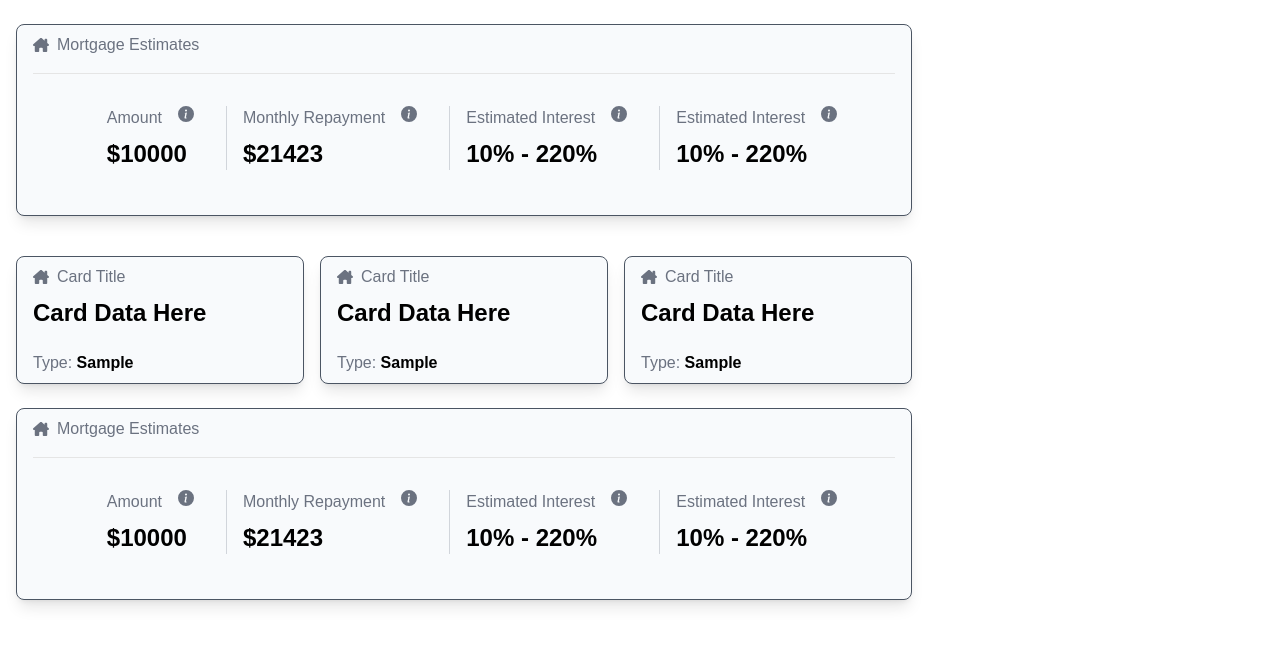
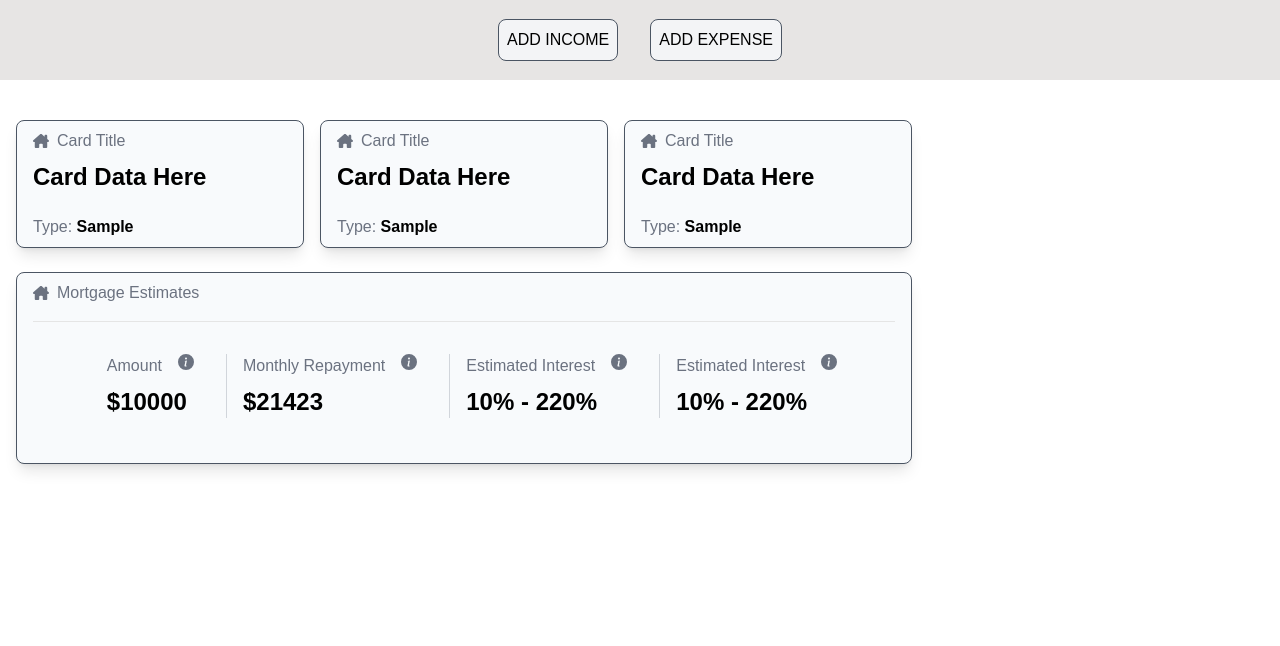
Before and after one commit to ChuckVisuals/budget-frontend, a Next.js app: page /home in a window 1280 px wide. Shown: the top 646 px of the page. Built offline with nearby package versions, Linux system fonts and the light colour scheme.

Commit message:
unfinished navbar

```diff
--- a/app/components/card.tsx
+++ b/app/components/card.tsx
@@ -1,14 +1,18 @@
 import React from 'react';
 import House from '../icons/house';
 
-const Card = () => {
+//Clicks on card to enter income data or etc
+
+const Card: React.FC<any> = (props) => {
+    const income = props.income;
+    const amount = props.amount;
+
     return (
         <div className="relative py-2 px-4 bg-slate-50 border border-gray-600 w-72 h-32 rounded-lg shadow-lg">
             <div className="flex items-center space-x-2">
                 <House />
                 <h2 className="text-gray-500">Card Title</h2>
             </div>
-
 
             <p className="pt-2 text-black text-2xl"><strong>Card Data Here</strong></p>
 
--- /dev/null
+++ b/app/components/navbar.tsx
@@ -0,0 +1,18 @@
+import React from 'react';
+import House from '../icons/house';
+
+
+
+const Navbar = () => {
+    return (
+
+        <div className="bg-stone-200 h-20 flex items-center justify-center space-x-8">
+
+            <button className="bg-gray-100 round rounded-lg p-2 border border-gray-600 text-black">ADD INCOME</button>
+            <button className="bg-gray-100 round rounded-lg p-2 border border-gray-600 text-black">ADD EXPENSE</button>
+
+        </div>
+    );
+};
+
+export default Navbar;
--- a/app/home/page.tsx
+++ b/app/home/page.tsx
@@ -1,17 +1,23 @@
 import Card from "../components/card";
 import WideCard from "../components/wideCard";
+import Navbar from "../components/navbar";
 
 export default function Home() {
+
+    const mock = { income: 1000, amount: 1000 };
     return (
-        <div className="bg-white h-screen w-screen overflow-hidden">
-            <div className="mt-6 ml-4">
+
+        <div className="bg-white h-screen w-screen overflow-hidden relative">
+            <Navbar />
+
+            {/* <div className="mt-6 ml-4">
                 <WideCard />
-            </div>
+            </div> */}
 
             <div className="flex items-center mt-10 ml-4 space-x-4">
-                <Card />
-                <Card />
-                <Card />
+                <Card prop={mock} />
+                <Card prop={mock} />
+                <Card prop={mock} />
             </div>
 
             <div className="mt-6 ml-4">
```
